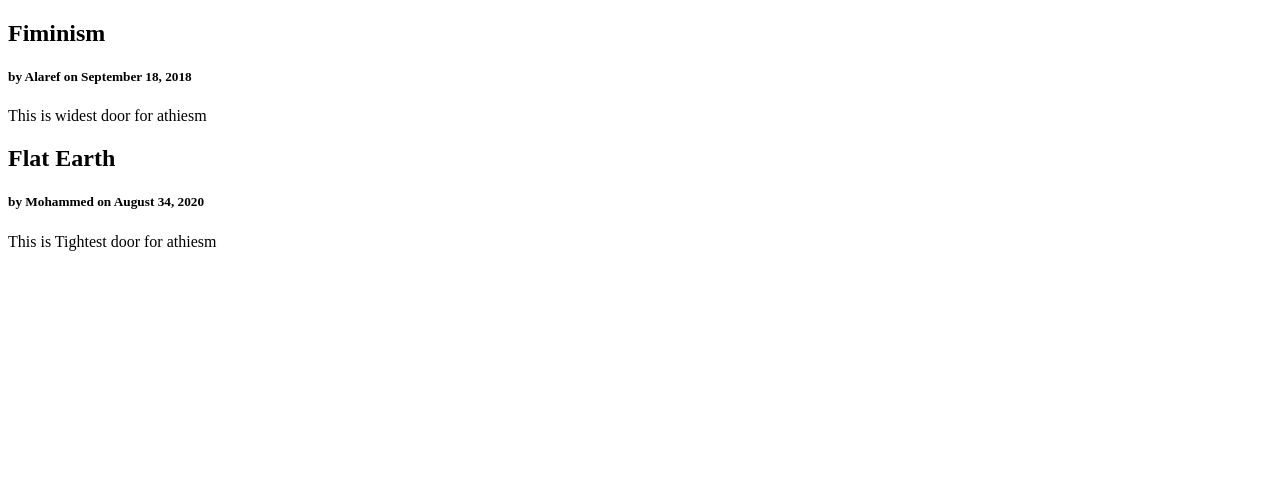
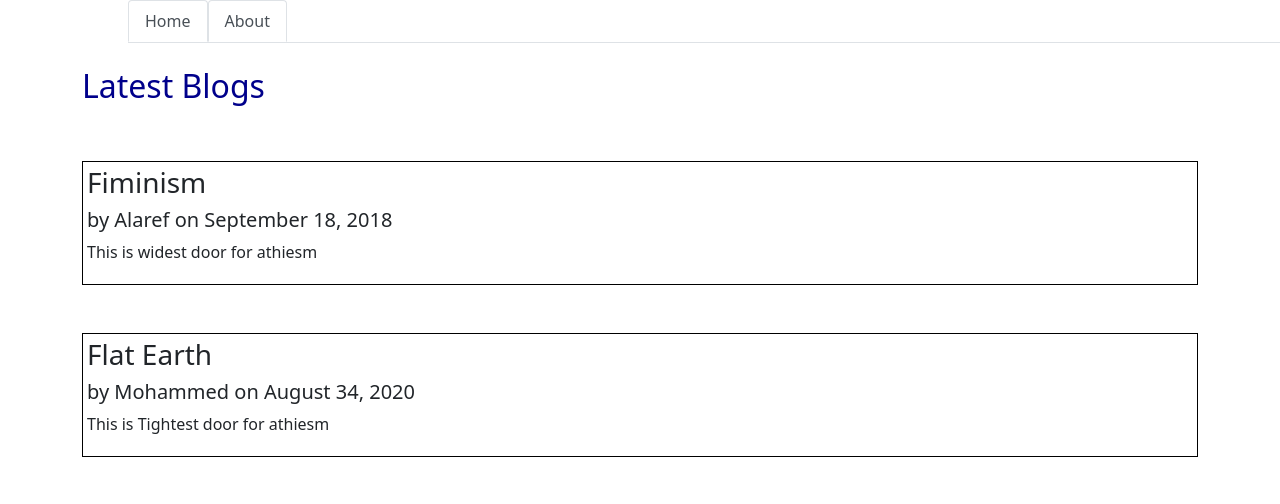
Before and after one commit to alaref-codes/Django_Blog_app, a Django app: page / in a window 1280 px wide. Shown: the top 504 px of the page. Run offline with Django 3.2, Linux system fonts and the light colour scheme.

Commit message:
modified the Website UI

```diff
--- /dev/null
+++ b/mysite/blog_app/static/blog_app/style.css
@@ -0,0 +1,10 @@
+div#nav {
+    margin-left: 8rem;
+}
+
+.nice {
+    border-style: solid;
+    border-color: black;
+    border-width: 1px;
+    padding: 4px;
+    }
--- a/mysite/blog_app/templates/blog_app/base.html
+++ b/mysite/blog_app/templates/blog_app/base.html
@@ -1,6 +1,15 @@
+{% load static %}
+
 <!DOCTYPE html>
 <html>
 <head>
+
+    <meta charset="utf-8">
+    <meta name="viewport" content="width=device-width, initial-scale=1">
+
+    <!-- Bootstrap CSS -->
+    <link href="https://cdn.jsdelivr.net/npm/bootstrap@5.0.0-beta1/dist/css/bootstrap.min.css" rel="stylesheet" integrity="sha384-giJF6kkoqNQ00vy+HMDP7azOuL0xtbfIcaT9wjKHr8RbDVddVHyTfAAsrekwKmP1" crossorigin="anonymous">
+    <link rel="stylesheet" type="text/css" href="{% static 'blog_app/style.css' %}">
     {% if title %}
         <title>Django Blog - {{ title }}</title>
     {% else %}
@@ -8,6 +17,21 @@
     {% endif %}
 </head>
 <body>
+    <div id="nav">
+    <ul class="nav nav-tabs">
+  <li class="nav-item">
+    <a class="nav-link active" aria-current="page" href=" {% url 'blog_app:blog-home'  %}">Home</a>
+  </li>
+  <ul class="nav nav-tabs">
+  <li class="nav-item">
+    <a class="nav-link active" aria-current="page" href=" {% url 'blog_app:blog-about' %}">About</a>
+  </li>
+  </div>
+    <br>
+    <div class="container">
     {% block content %}{% endblock %}
+    </div>
+    <script src="https://cdn.jsdelivr.net/npm/bootstrap@5.0.0-beta1/dist/js/bootstrap.bundle.min.js" integrity="sha384-ygbV9kiqUc6oa4msXn9868pTtWMgiQaeYH7/t7LECLbyPA2x65Kgf80OJFdroafW" crossorigin="anonymous"></script>
+
 </body>
 </html>
--- a/mysite/blog_app/templates/blog_app/home.html
+++ b/mysite/blog_app/templates/blog_app/home.html
@@ -1,8 +1,14 @@
 {% extends 'blog_app/base.html' %}
 {% block content %}
-     {% for post in posts %}
-        <h2>{{post.title}}</h2>
+    <h2 style="color: darkblue">Latest Blogs</h2>
+    <br><br>
+    {% for post in posts %}
+        <div class="nice">
+        <h3>{{post.title}}</h3>
         <h5>by {{post.author}} on {{post.published}}</h5>
         <p>{{post.content}}</p>
+        </div>
+        <br><br>
+
     {% endfor %}
 {% endblock content %}
--- a/mysite/blog_app/urls.py
+++ b/mysite/blog_app/urls.py
@@ -2,7 +2,8 @@ from django.urls import path
 
 from . import views
 
+app_name = 'blog_app'
 urlpatterns = [
-    path('', views.home,name='blog-home'),
-    path('about/', views.about,name='blog-about')
+    path('', views.home , name='blog-home'),
+    path('about/', views.about , name='blog-about')
 ]
```
Also changed, not shown: mysite/db.sqlite3.
